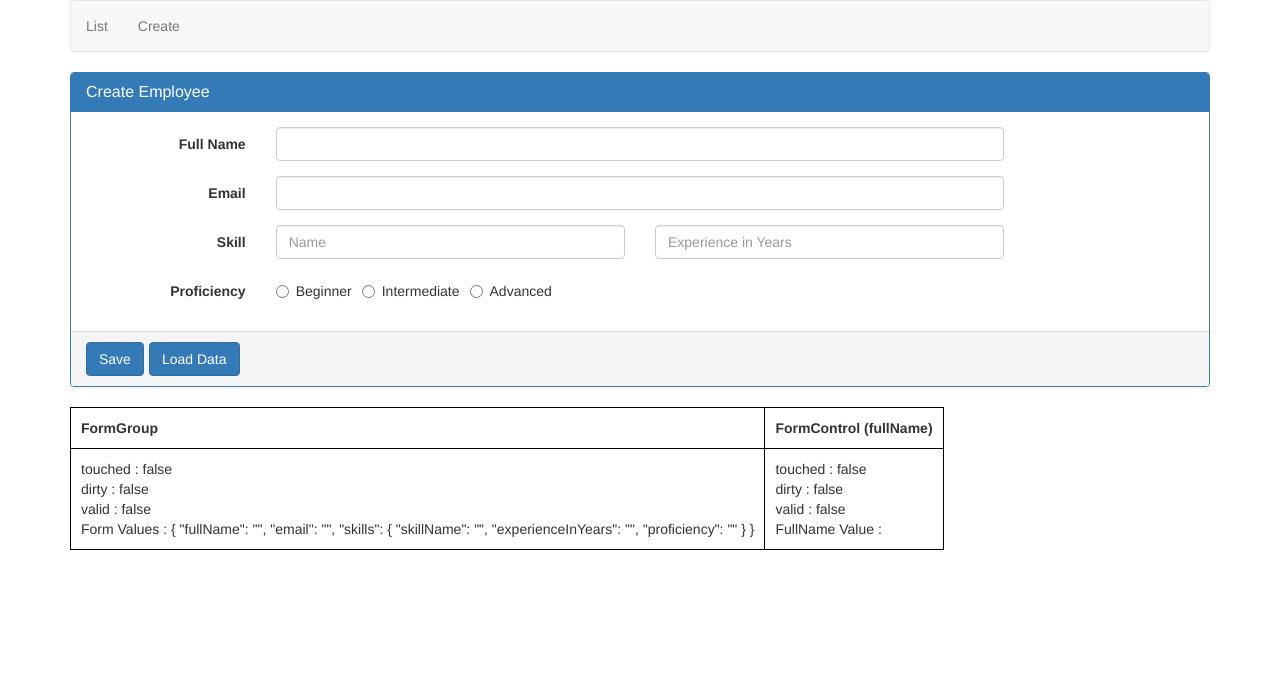
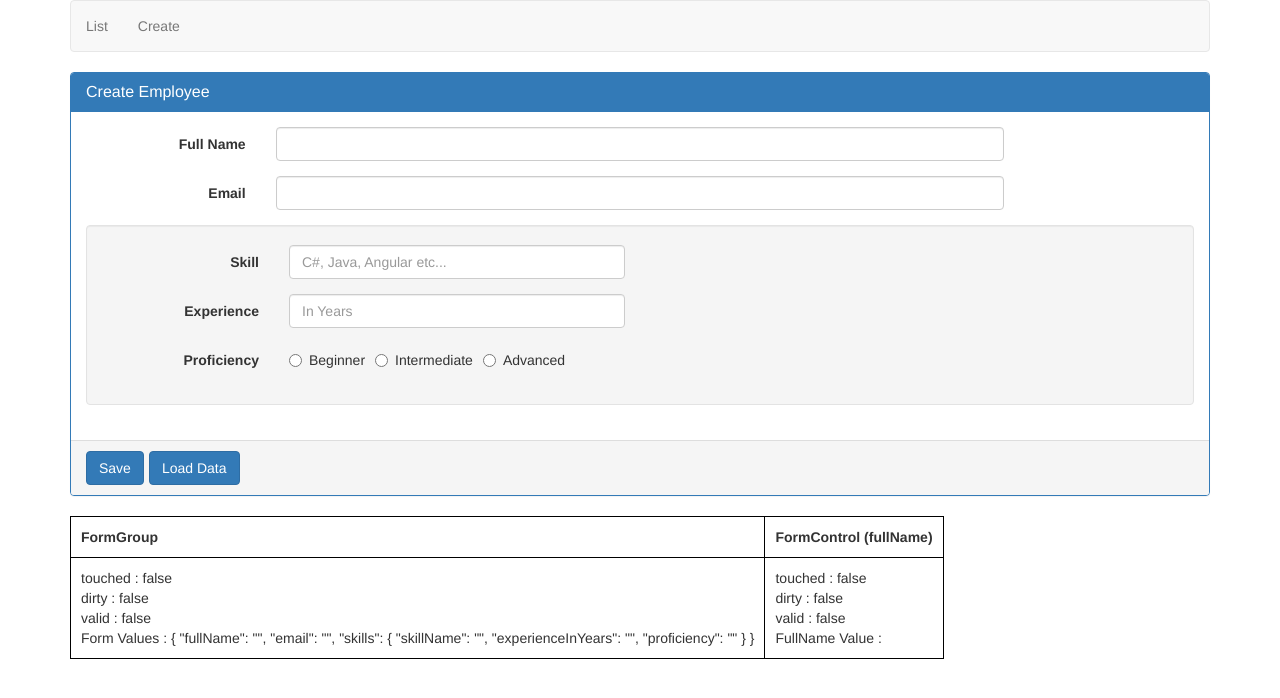
Before and after one commit to Krishnan-Karthika/Angular, an Angular app in the folder AngularProject1/: page /create in a window 1280 px wide. Shown: the top 698 px of the page. Built offline with nearby package versions, Linux system fonts and the light colour scheme.

Commit message:
move validation logic to the component class

```diff
--- a/AngularProject1/src/app/employee/create-employee.component.html
+++ b/AngularProject1/src/app/employee/create-employee.component.html
@@ -5,72 +5,84 @@
     </div>
 
     <div class="panel-body">
-      <div class="form-group"
-      [ngClass]="{'has-error': ((employeeForm.get('fullName')?.touched ||
-                                 employeeForm.get('fullName')?.dirty) &&
-                                 employeeForm.get('fullName')?.errors)}">
+      <div class="form-group" [ngClass]="{'has-error': formErrors.fullName}">
   <label class="col-sm-2 control-label" for="fullName">Full Name</label>
   <div class="col-sm-8">
-    <input id="fullName" type="text" class="form-control" formControlName="fullName">
-    <span class="help-block"
-          *ngIf="((employeeForm.get('fullName')?.touched ||
-                   employeeForm.get('fullName')?.dirty) &&
-                   employeeForm.get('fullName')?.errors)">
-      <span *ngIf="employeeForm.get('fullName')?.errors?.required">
-        Full Name is required
-      </span>
-      <span *ngIf="employeeForm.get('fullName')?.errors?.minlength ||
-                   employeeForm.get('fullName')?.errors?.maxlength">
-          Full Name must be greater than 2 characters and less than 10 characters
-      </span>
+    <input id="fullName" type="text" class="form-control" formControlName="fullName" (blur)="logValidationErrors()">
+    <span class="help-block" *ngIf="formErrors.fullName">
+      {{formErrors.fullName}}
     </span>
   </div>
 </div>
 
-      <div class="form-group">
+<div class="form-group" [ngClass]="{'has-error': formErrors.email}">
   <label class="col-sm-2 control-label" for="email">Email</label>
   <div class="col-sm-8">
-          <input id="email" formControlName="email" type="text" class="form-control">
+    <input id="email" type="text" class="form-control"
+           formControlName="email" (blur)="logValidationErrors()">
+    <span class="help-block" *ngIf="formErrors.email">
+      {{formErrors.email}}
+    </span>
   </div>
 </div>
 
+<div class="well">
   <div formGroupName="skills">
 
-        <div class="form-group">
+    <div class="form-group" [ngClass]="{'has-error': formErrors.skillName}">
       <label class="col-sm-2 control-label" for="skillName">
         Skill
       </label>
       <div class="col-sm-4">
-            <input type="text" class="form-control" id="skillName"
-                placeholder="Name" formControlName="skillName">
-          </div>
-          <div class="col-sm-4">
-            <input type="text" placeholder="Experience in Years"
-                class="form-control" formControlName="experienceInYears">
+        <input type="text" class="form-control" id="skillName" formControlName="skillName"
+               (blur)="logValidationErrors()" placeholder="C#, Java, Angular etc...">
+        <span class="help-block" *ngIf="formErrors.skillName">
+          {{formErrors.skillName}}
+        </span>
       </div>
     </div>
 
-        <div class="form-group">
+    <div class="form-group" [ngClass]="{'has-error': formErrors.experienceInYears}">
+      <label class="col-sm-2 control-label" for="experienceInYears">
+        Experience
+      </label>
+      <div class="col-sm-4">
+        <input type="text" class="form-control" id="experienceInYears"
+               formControlName="experienceInYears" placeholder="In Years"
+              (blur)="logValidationErrors()">
+        <span class="help-block" *ngIf="formErrors.experienceInYears">
+          {{formErrors.experienceInYears}}
+        </span>
+      </div>
+    </div>
+
+    <div class="form-group" [ngClass]="{'has-error': formErrors.proficiency}">
       <label class="col-md-2 control-label">Proficiency</label>
       <div class="col-md-8">
         <label class="radio-inline">
-              <input id="proficiency" type="radio" value="beginner"
-                     formControlName="proficiency">Beginner
+          <input type="radio" value="beginner" formControlName="proficiency"
+                 (blur)="logValidationErrors()">Beginner
         </label>
         <label class="radio-inline">
-              <input id="proficiency" type="radio" value="intermediate"
-                     formControlName="proficiency">Intermediate
+          <input type="radio" value="intermediate" formControlName="proficiency"
+                 (blur)="logValidationErrors()">Intermediate
         </label>
         <label class="radio-inline">
-              <input id="proficiency" type="radio" value="advanced"
-                     formControlName="proficiency">Advanced
+          <input type="radio" value="advanced" formControlName="proficiency"
+                 (blur)="logValidationErrors()">Advanced
         </label>
+        <span class="help-block" *ngIf="formErrors.experienceInYears">
+          {{formErrors.proficiency}}
+        </span>
+      </div>
+    </div>
+  </div>
 </div>
 </div>
 
-      </div>
 
-    </div>
+
+
     <div class="panel-footer">
       <div class="btn-toolbar">
       <button class="btn btn-primary" type="submit">Save</button>
--- a/AngularProject1/src/app/employee/create-employee.component.ts
+++ b/AngularProject1/src/app/employee/create-employee.component.ts
@@ -8,6 +8,7 @@ import { FormGroup, FormBuilder, Validators } from '@angular/forms';
 })
 export class CreateEmployeeComponent implements OnInit {
   employeeForm!: FormGroup;
+  constructor(private fb: FormBuilder) { }
 
   formErrors = {
     'fullName': '',
@@ -37,7 +38,7 @@ export class CreateEmployeeComponent implements OnInit {
     },
   };
 
-  constructor(private fb: FormBuilder) { }
+
 
   ngOnInit(){
     this.employeeForm = this.fb.group({
@@ -49,16 +50,19 @@ export class CreateEmployeeComponent implements OnInit {
         proficiency: ['',Validators.required]
       }),
     });
+    this.employeeForm.valueChanges.subscribe((data) => {
+      this.logValidationErrors(this.employeeForm);
+    });
   }
 
-  logValidationErrors(group: FormGroup): void {
+  logValidationErrors(group: FormGroup = this.employeeForm): void {
     Object.keys(group.controls).forEach((key: string) => {
       const abstractControl = group.get(key);
       if (abstractControl instanceof FormGroup) {
         this.logValidationErrors(abstractControl);
       } else {
         (this.formErrors as any)[key] = '';
-        if (abstractControl && !abstractControl.valid) {
+        if (abstractControl && !abstractControl.valid && (abstractControl.touched || abstractControl.dirty)) {
           const messages = (this.validationMessages as any)[key];
           for (const errorKey in abstractControl.errors) {
             if (errorKey) {
@@ -71,8 +75,8 @@ export class CreateEmployeeComponent implements OnInit {
   }
 
   onLoadDataClick(): void {
-    this.logValidationErrors(this.employeeForm);
-    console.log(this.formErrors);
+    // this.logValidationErrors(this.employeeForm);
+    // console.log(this.formErrors);
   }
 
   onSubmit(): void{
```
Lines whose indentation alone changed are shown as unchanged.
